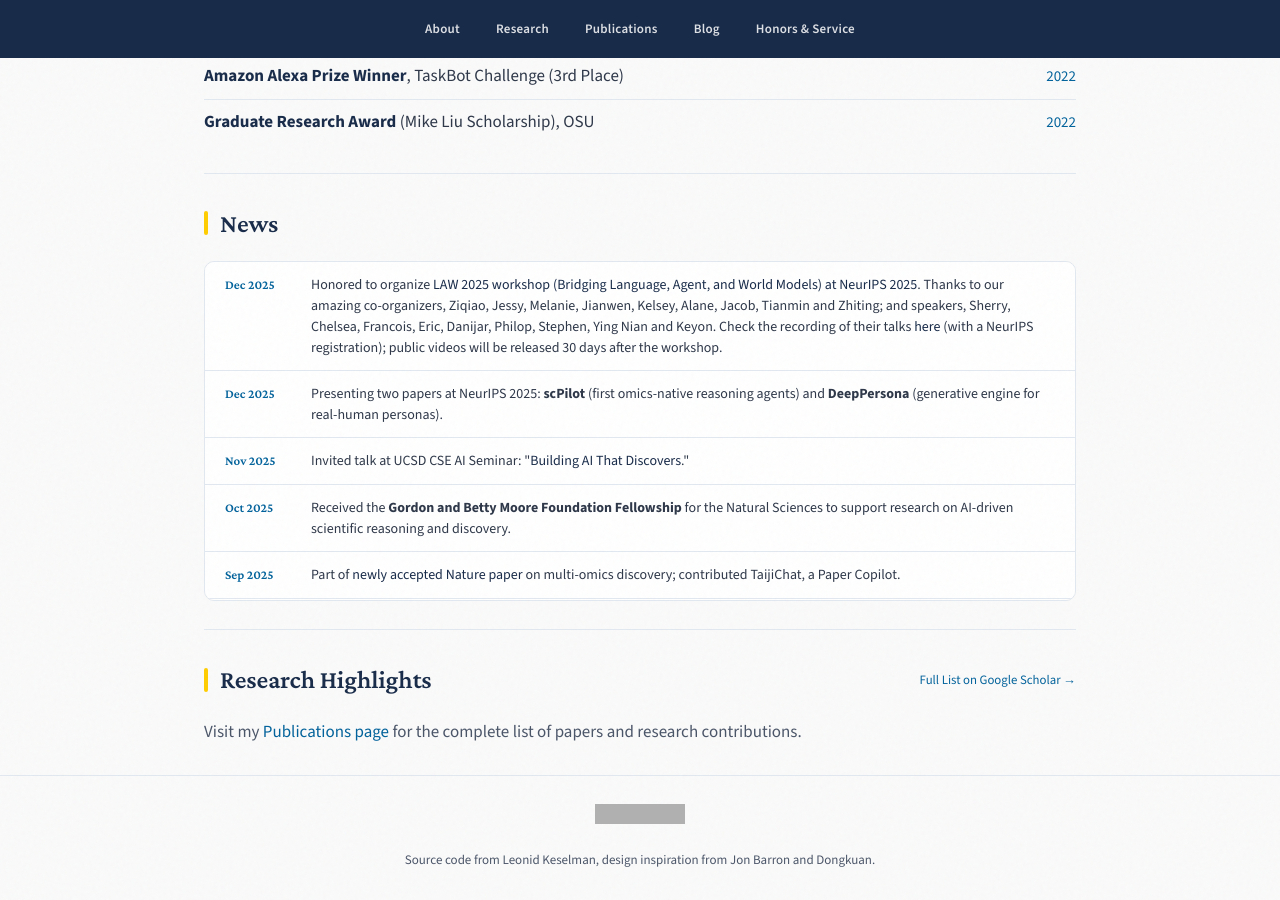
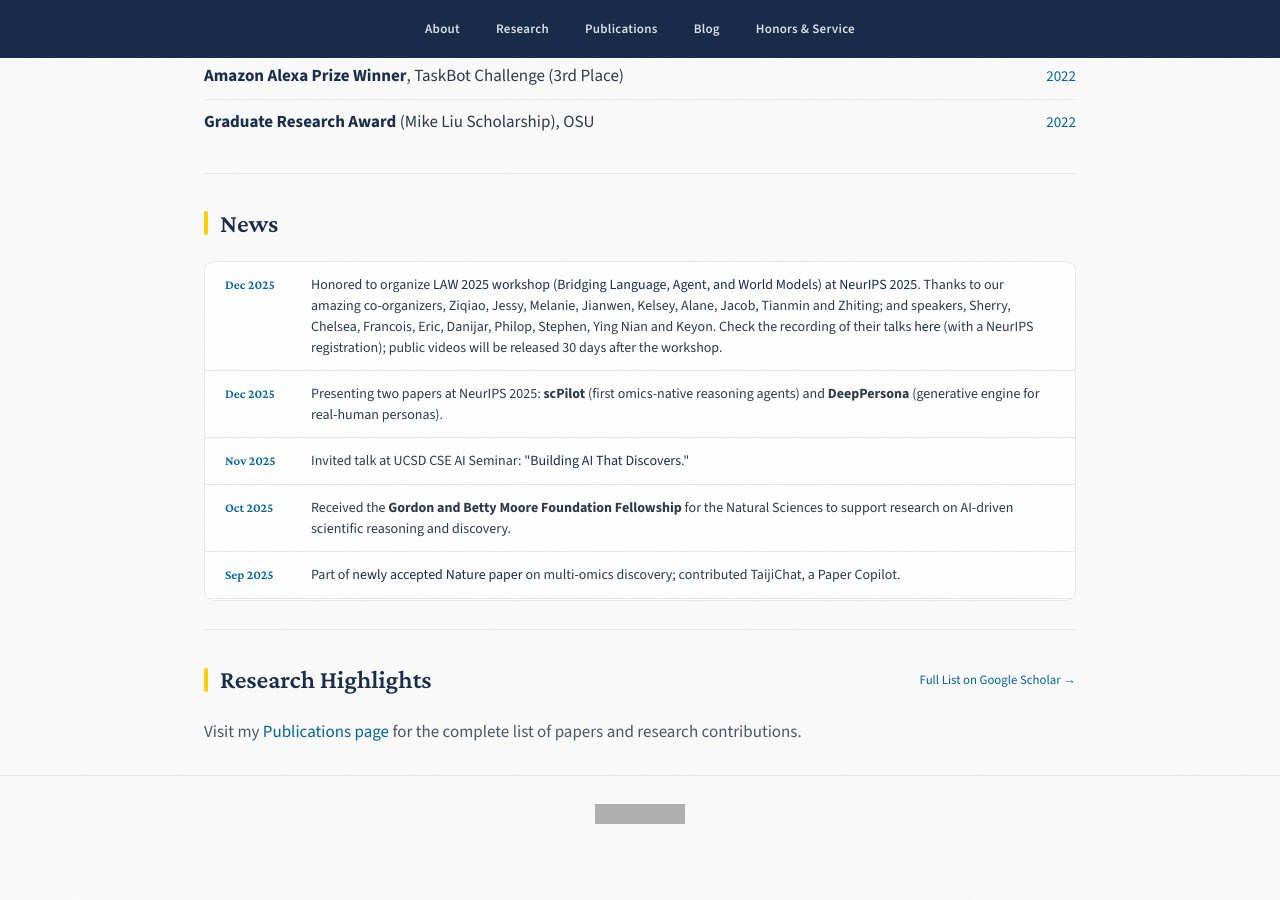
Before and after one commit to zhenwang9102/zhenwang9102.github.io, a Jekyll site: the page built from _posts/2019-06-02-venue.markdown, in a window 1280 px wide and 900 px high, scrolled down 1118 px. Built offline with Jekyll 4.4.1, drawn with Linux system fonts in a browser that asks for light colours; after the commit the page ends 1995 px from its top, so only the background shows below that; some of the changed lines change nothing that is shown; grey boxes are pictures that could not be loaded.

Commit message:
Refactor visitor map link and update footer credit
Simplified visitor map link structure and commented out footer credit.

```diff
--- a/_layouts/default.html
+++ b/_layouts/default.html
@@ -835,13 +835,11 @@
   <footer class="footer">
     <div class="container">
       <div class="visitor-map">
-        <a href="https://clustrmaps.com/site/1beb5" title="Visit tracker">
-          <img src="//www.clustrmaps.com/map_v2.png?d=3ckIy3WQFut4Emdkpn-xSRLuODAvOXCYLy3z-r53Gcs&cl=ffffff" alt="Visitor Map" />
-        </a>
-      </div>
+        <a href="https://clustrmaps.com/site/1beb5"  title="Visit tracker"><img src="//www.clustrmaps.com/map_v2.png?d=3ckIy3WQFut4Emdkpn-xSRLuODAvOXCYLy3z-r53Gcs&cl=ffffff" /></a>
+      <!-- </div>
       <p class="footer-credit">
         Source code from <a href="https://leonidk.com/">Leonid Keselman</a>, design inspiration from <a href="https://jonbarron.info">Jon Barron</a> and <a href="https://dongkuanx27.github.io/">Dongkuan</a>.
-      </p>
+      </p> -->
     </div>
   </footer>
 </body>
```
